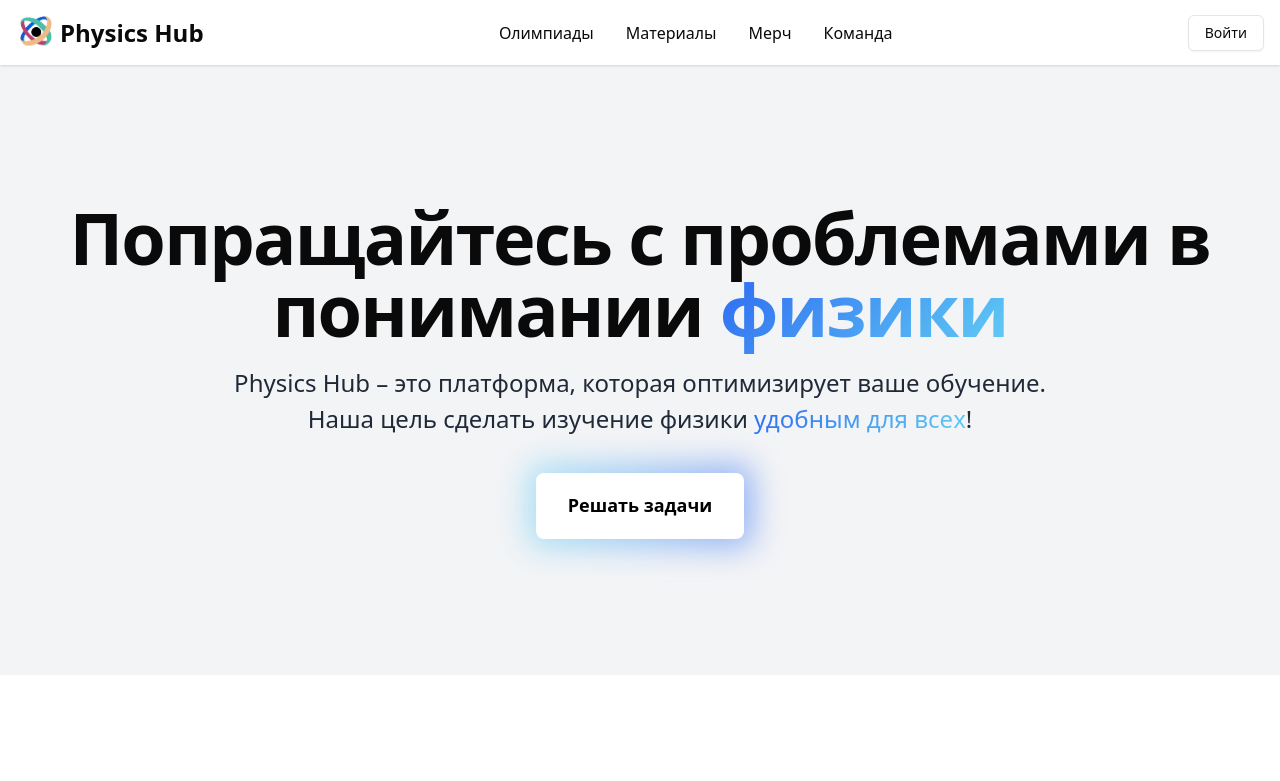
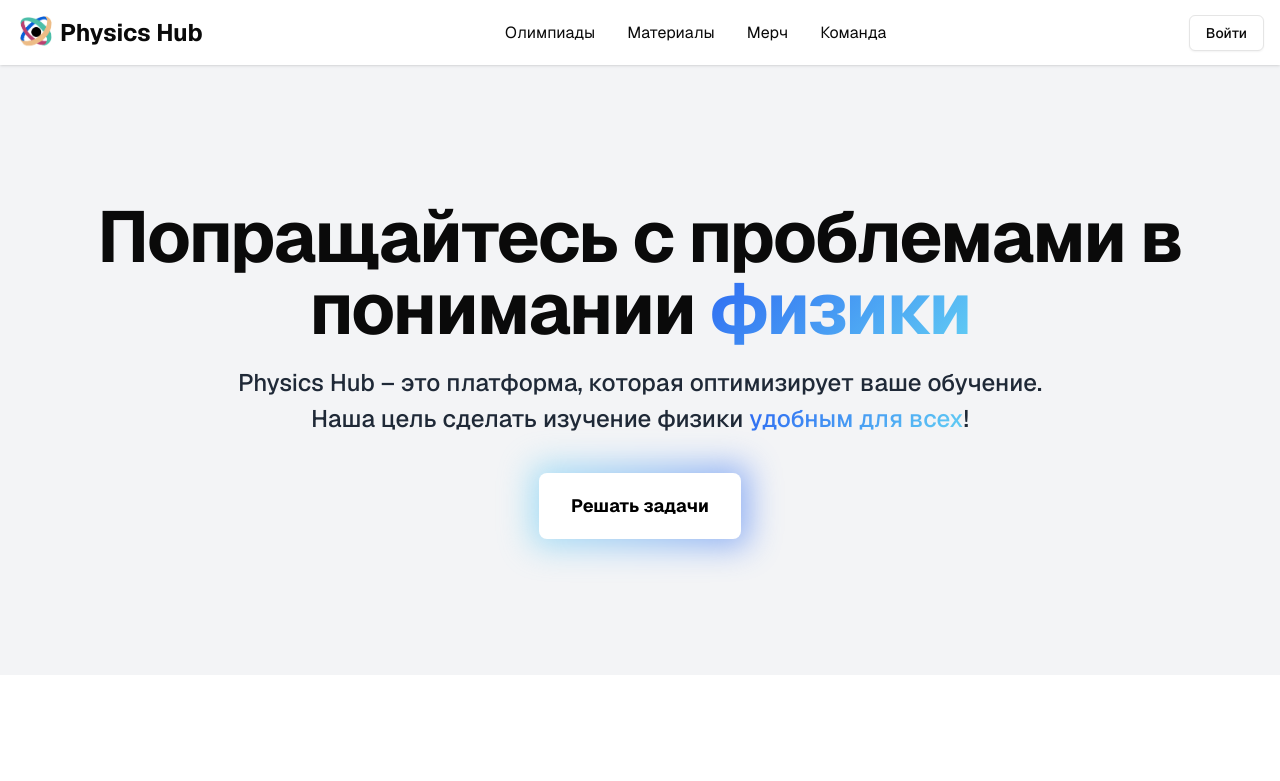
Before and after one commit to SabyrAlymbekov/PhysicsHub, a Next.js app: page / in a window 1280 px wide. Shown: the top 781 px of the page. Built offline with nearby package versions, Linux system fonts and the light colour scheme; no server answers; the database is empty.

Commit message:
fixed error

```diff
--- a/app/(root)/materials/page.tsx
+++ b/app/(root)/materials/page.tsx
@@ -18,7 +18,7 @@ const Resources = async (props: {
     }>;
   }) => {
     const user = await currentUser();
-    const isAdmin = user.role == "ADMIN";
+    const isAdmin = user?.role == "ADMIN";
     const searchParams = await props.searchParams;
     const topics = searchParams?.topics?.split(',') || [];
     const currentPage = Number(searchParams?.page) || 1;
--- a/app/layout.tsx
+++ b/app/layout.tsx
@@ -1,18 +1,10 @@
 import type { Metadata } from "next";
-import {Inter} from "next/font/google"
 import "./globals.css";
-
-
-const inter = Inter({
-  subsets: ['latin'],
-  weight: ['100', '200', '300', '400', '500', '600', '700', '800', '900'],
-  variable: '--font-inter'
-});
-
+import { GeistSans } from "geist/font/sans";
 
 export const metadata: Metadata = {
-  title: "Create Next App",
-  description: "Generated by create next app",
+  title: "Physics Hub",
+  description: "Место объединяющее физиков со всего мира. Международный физический клуб и комьюнити.",
 };
 
 export default function RootLayout({
@@ -23,7 +15,7 @@ export default function RootLayout({
   return (
     <html lang="ru">
       <body
-        className={`${inter.variable}`}
+        className={`${GeistSans.className}`}
       >
         {children}
       </body>
--- a/components/admin/olympiads/AdminOlympiadsForm.tsx
+++ b/components/admin/olympiads/AdminOlympiadsForm.tsx
@@ -29,7 +29,7 @@ export default function CreateOlympiadForm() {
     useEffect(() => {
         const ch = async () => {
             const curUser = await currentUser()
-            if (!curUser || curUser.role !== "ADMIN") setIsAdmin(false);
+            if (!curUser || curUser?.role !== "ADMIN") setIsAdmin(false);
             else setIsAdmin(true);
         }
         ch()
--- a/package.json
+++ b/package.json
@@ -31,6 +31,7 @@
     "date-fns": "^3.6.0",
     "firebase": "^10.14.1",
     "firebase-admin": "^12.6.0",
+    "geist": "^1.3.1",
     "lucide-react": "^0.441.0",
     "multer": "^1.4.5-lts.1",
     "next": "^14.2.14",
--- a/tailwind.config.ts
+++ b/tailwind.config.ts
@@ -20,10 +20,9 @@ const config: Config = {
   		}
   	},
   	extend: {
-  		fontFamily: {
-  			inter: ["var(--font-inter)"],
-  			spaceGrotesk: ["var(--font-spaceGrotesk)"]
-  		},
+		fontFamily: {
+			sans: ['var(--font-geist-sans)'],
+		  },
   		screens: {
   			xs: '420px',
   			md: '830px',
```
Also changed, not shown: 1 other file (tests, documents, lock files or other folders).
